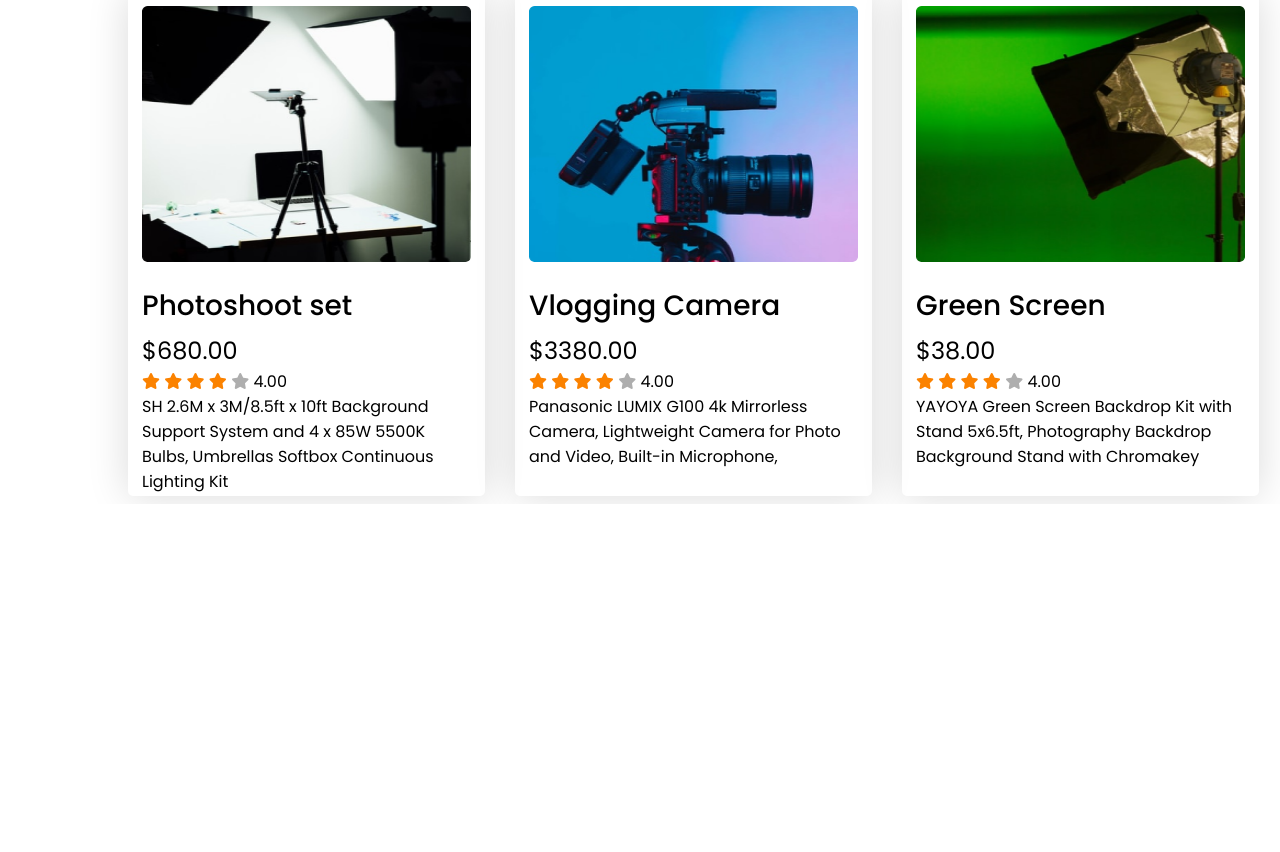
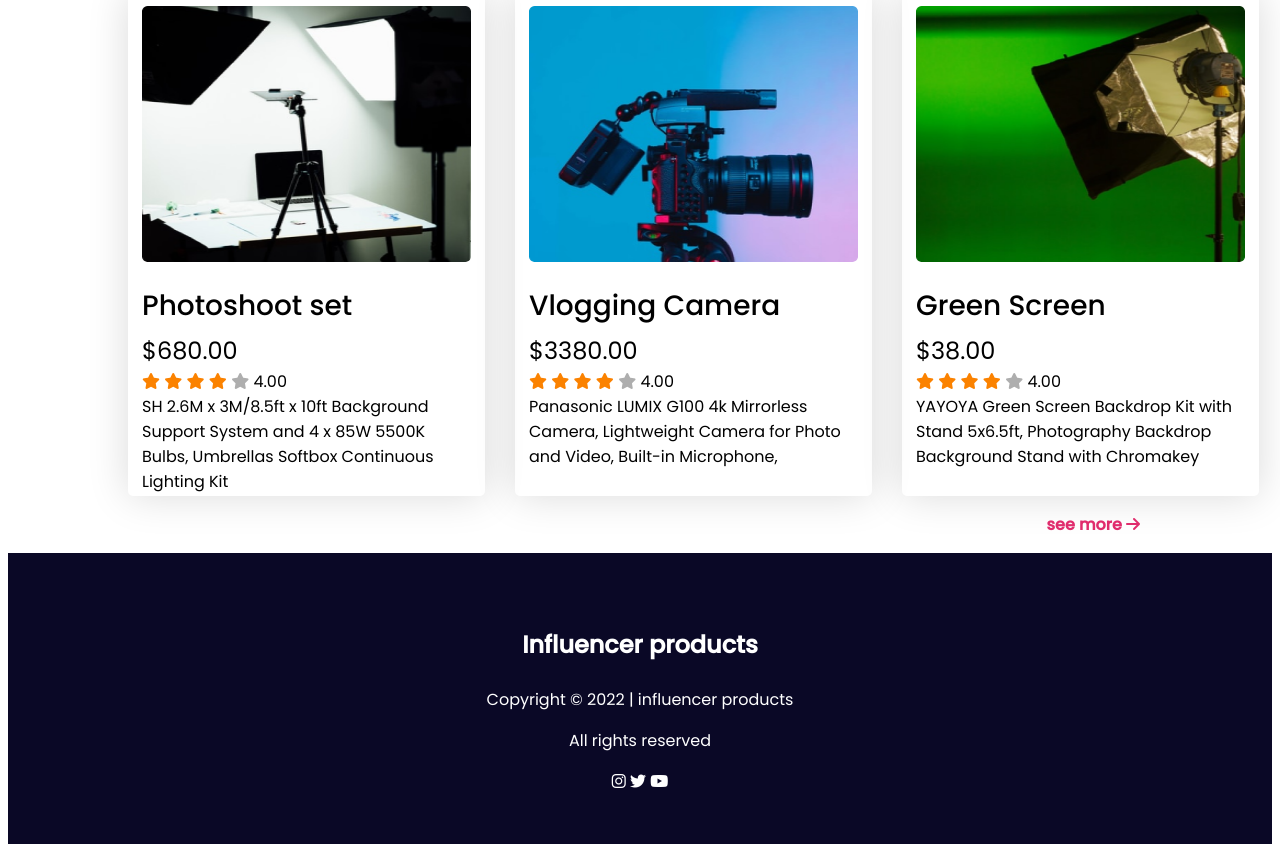
Before and after one commit to SumanChandraDas/influencer-gear, a plain HTML site: page index.html in a window 1280 px wide. Shown: the part 1803-2655 px from the top of the page. Before the commit the page ends 2307 px from the top, so only its background shows below. Drawn offline with Linux system fonts and the light colour scheme; a web font is replaced by a local one.

Commit message:
footer added

```diff
--- a/index.html
+++ b/index.html
@@ -213,8 +213,20 @@
 
 
         </section>
+        <!-- see more -->
+        <p class="see-more-button container"><a href="">see more <i class="fas fa-arrow-right"></i></a></p>
 
     </main>
+    <footer>
+        <div class="footer-items">
+            <h3>Influencer products</h3>
+            <p>Copyright © 2022 | influencer products</p>
+            <p>All rights reserved</p>
+            <a href=""><i class="fab fa-instagram"></i></a>
+            <a href=""><i class="fab fa-twitter"></i></a>
+            <a href=""><i class="fab fa-youtube"></i></a>
+        </div>
+    </footer>
 </body>
 
 </html>
--- a/style.css
+++ b/style.css
@@ -103,3 +103,41 @@ header, .container{
 .collection-detail{
     margin: 0px;
 }
+
+/* see more button style */
+.see-more-button a{
+    color: #E02C6D;
+    text-decoration: none;
+    font-weight: bold;
+    font-size: 16px;
+    line-height: 24px;
+
+}
+.see-more-button{
+
+    text-align: right;
+}
+
+/* footer style */
+footer{
+    background: #0A0826;
+}
+.footer-items{
+    color: #FFFFFF;
+    text-align: center;
+    padding: 50px;
+}
+.footer-items h3{
+    font-weight: bold;
+    font-size: 24px;
+    line-height: 36px;
+}
+.fa-instagram{
+    color: #FFFFFF;
+}
+.fa-twitter{
+    color: #FFFFFF;
+}
+.fa-youtube{
+    color: #FFFFFF;
+}
```
